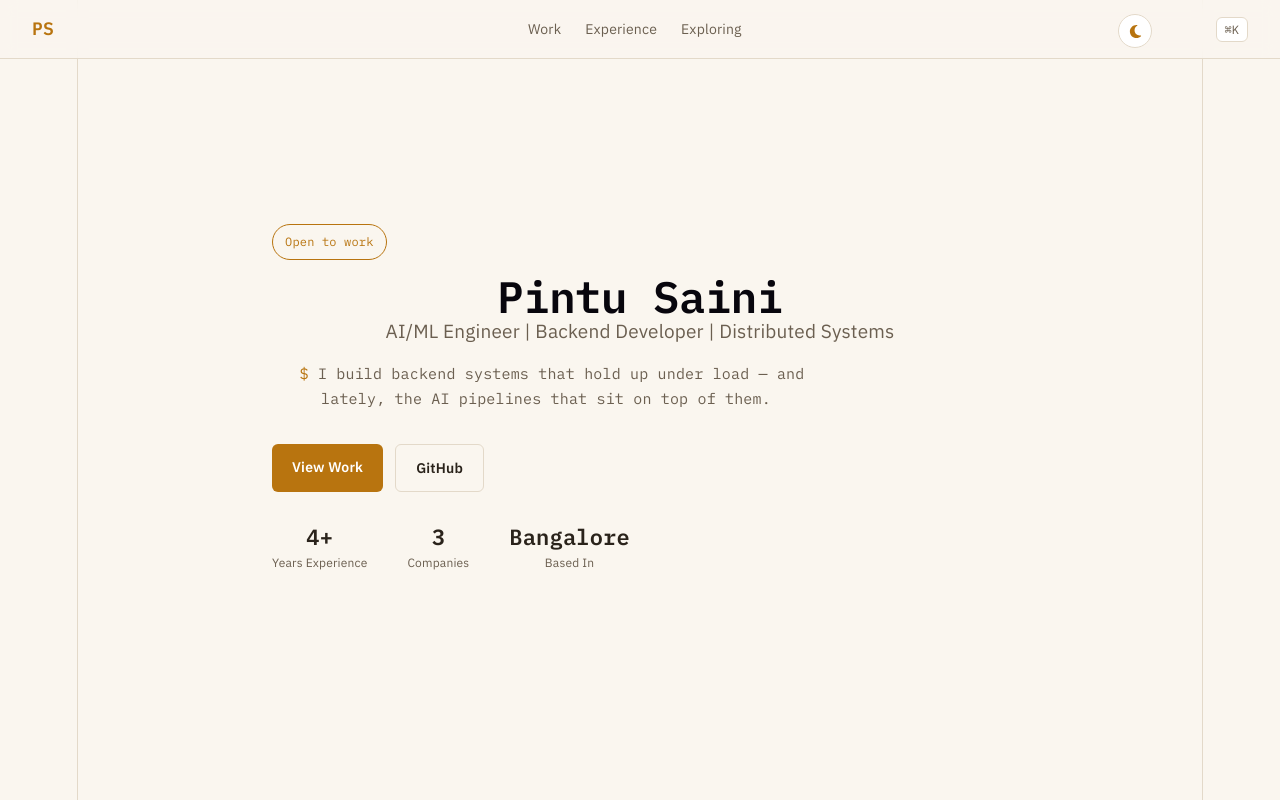
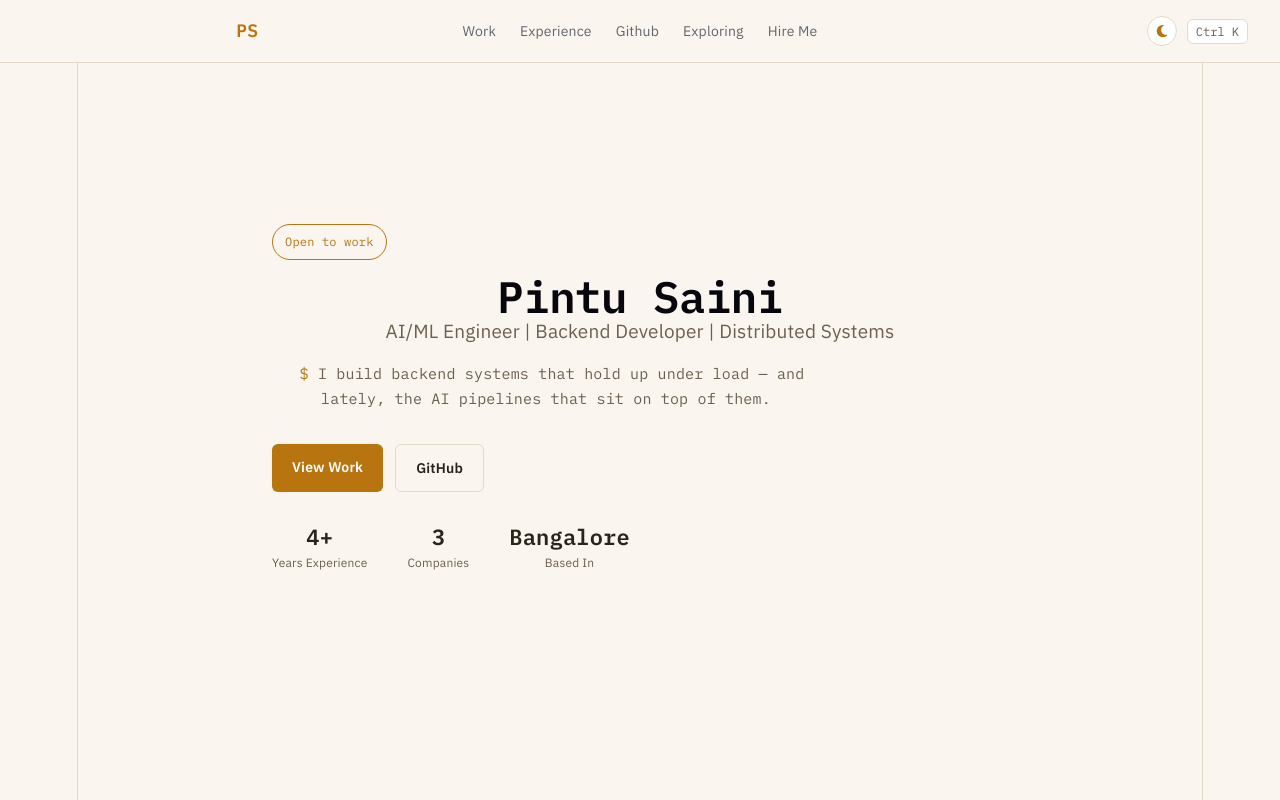
Before and after one commit to pintu1803/my-portfolio, a React (Vite) app: page / in a window 1280 px wide. Shown: the top 800 px of the page. Built offline with nearby package versions, Linux system fonts and the light colour scheme; no server answers.

Commit message:
fixed links

```diff
--- a/src/App.css
+++ b/src/App.css
@@ -8,12 +8,22 @@
   --text-dim: #a89a86;
   --accent: #e2a13d;
   --accent-soft: rgba(226, 161, 61, 0.1);
+  --nav-link: #9a9ea3;
   --mono: "IBM Plex Mono", ui-monospace, "SFMono-Regular", Menlo, Consolas, monospace;
   --sans: "IBM Plex Sans", -apple-system, BlinkMacSystemFont, "Segoe UI", Roboto, sans-serif;
 }
 
 * {
   box-sizing: border-box;
+}
+
+html {
+  scroll-behavior: smooth;
+}
+@media (prefers-reduced-motion: reduce) {
+  html {
+    scroll-behavior: auto;
+  }
 }
 
 body {
@@ -461,24 +471,36 @@ body {
   color: var(--text);
 }
 
-/* Theme toggle */
+/* Nav extras: centred links, right-hand actions, theme toggle */
+.nav {
+  display: grid;
+  grid-template-columns: 1fr auto 1fr;
+}
+.nav-links {
+  justify-self: center;
+}
+.nav-links a {
+  color: var(--nav-link);
+}
+.nav-actions {
+  justify-self: end;
+  display: flex;
+  align-items: center;
+  gap: 10px;
+}
 .theme-toggle {
-  position: fixed;
-  top: 14px;
-  right: 128px; /* sits just left of the nav's Ctrl+K button */
-  z-index: 60;
-  width: 34px;
-  height: 34px;
+  width: 30px;
+  height: 30px;
   display: inline-flex;
   align-items: center;
   justify-content: center;
-  font-size: 15px;
+  font-size: 14px;
   background: var(--surface);
   color: var(--accent);
   border: 1px solid var(--border);
   border-radius: 50%;
   cursor: pointer;
-  transition: border-color 0.15s ease, transform 0.15s ease;
+  transition: border-color 0.15s ease;
 }
 .theme-toggle:hover {
   border-color: var(--accent);
@@ -486,6 +508,27 @@ body {
 .theme-toggle:focus-visible {
   outline: 2px solid var(--accent);
   outline-offset: 3px;
+}
+@media (max-width: 760px) {
+  .nav {
+    display: flex;
+    justify-content: space-between;
+    padding: 12px 16px;
+    gap: 12px;
+  }
+  .nav-logo,
+  .nav-cmdk {
+    display: none;
+  }
+  .nav-links {
+    gap: 14px;
+    overflow-x: auto;
+    white-space: nowrap;
+    scrollbar-width: none;
+  }
+  .nav-links a {
+    font-size: 13px;
+  }
 }
 
 /* Light theme */
@@ -497,6 +540,7 @@ body {
   --text-dim: #6b5f50;
   --accent: #b8740f;
   --accent-soft: rgba(184, 116, 15, 0.1);
+  --nav-link: #62666b;
   /* variables read by Experience.css */
   --fg: #2a231b;
   --muted: #6b5f50;
--- a/src/App.jsx
+++ b/src/App.jsx
@@ -1,5 +1,4 @@
 import React, { useState, useEffect, useLayoutEffect } from "react";
-import { FaSun, FaMoon } from "react-icons/fa6";
 import Nav from "./components/Nav";
 import Hero from "./components/Hero";
 import Work from "./components/Work";
@@ -69,7 +68,11 @@ export default function App() {
 
   return (
     <div className="app">
-      <Nav onOpenCommandMenu={() => setCmdOpen(true)} />
+      <Nav
+        onOpenCommandMenu={() => setCmdOpen(true)}
+        theme={theme}
+        onToggleTheme={() => setTheme((t) => (t === "dark" ? "light" : "dark"))}
+      />
       <Hero />
       <Work />
       <Experience />
@@ -77,15 +80,6 @@ export default function App() {
       <Exploring />
       <Footer />
       <CommandMenu open={cmdOpen} onClose={() => setCmdOpen(false)} />
-      <button
-        type="button"
-        className="theme-toggle"
-        aria-label={`Switch to ${theme === "dark" ? "light" : "dark"} theme`}
-        title={`Switch to ${theme === "dark" ? "light" : "dark"} theme`}
-        onClick={() => setTheme((t) => (t === "dark" ? "light" : "dark"))}
-      >
-        {theme === "dark" ? <FaSun /> : <FaMoon />}
-      </button>
     </div>
   );
 }
--- a/src/components/Exploring.css
+++ b/src/components/Exploring.css
@@ -14,13 +14,13 @@
 
 .ex-card{
   background:var(--e-surface); border:1px solid var(--e-border); border-radius:8px;
-  padding:24px; text-align:center;
+  padding:24px; text-align:left;
 }
 .ex-title{margin:0 0 14px; font-size:16px; line-height:1.3; font-weight:700; color:var(--e-fg); overflow-wrap:anywhere}
 .ex-text{margin:0; font-size:14px; line-height:1.6; color:var(--e-dim); overflow-wrap:anywhere}
 
 /* ---- keyword chips ---- */
-.ex-chips{list-style:none; margin:0; padding:0; display:flex; flex-wrap:wrap; justify-content:center; gap:6px}
+.ex-chips{list-style:none; margin:0; padding:0; display:flex; flex-wrap:wrap; justify-content:flex-start; gap:6px}
 .ex-chip{
   padding:4px 10px; border-radius:5px; font:500 11.5px/1.3 var(--e-mono);
   color:#bfe9ff; background:rgba(92,200,255,.09); border:1px solid rgba(92,200,255,.35);
--- a/src/components/Nav.jsx
+++ b/src/components/Nav.jsx
@@ -1,28 +1,54 @@
 import React from "react";
+import { FaSun, FaMoon } from "react-icons/fa6";
 import { profile } from "../data";
 
-export default function Nav({ onOpenCommandMenu }) {
+const LINKS = [
+  { label: "Work", href: "#work" },
+  { label: "Experience", href: "#experience" },
+  { label: "Github", href: "#github" },
+  { label: "Exploring", href: "#exploring" },
+];
+
 const initials = profile.name
   .split(" ")
   .map((w) => w[0])
   .join("")
-    .slice(0, 2)
   .toUpperCase();
 
+export default function Nav({ onOpenCommandMenu, theme, onToggleTheme }) {
+  const next = theme === "dark" ? "light" : "dark";
+
   return (
-    <nav className="nav">
-      <a href="#hero" className="nav-logo">
+    <nav className="nav" aria-label="Primary">
+      <a className="nav-logo" href="#hero">
         {initials}
       </a>
+
       <div className="nav-links">
-        <a href="#work">Work</a>
-        <a href="#experience">Experience</a>
-        <a href="#exploring">Exploring</a>
+        {LINKS.map(({ label, href }) => (
+          <a key={href} href={href}>
+            {label}
+          </a>
+        ))}
+        <a href={`mailto:${profile.email}?subject=Let%27s%20work%20together`}>
+          Hire Me
+        </a>
       </div>
-      <button className="nav-cmdk" onClick={onOpenCommandMenu}>
-        <kbd>⌘</kbd>
-        <kbd>K</kbd>
+
+      <div className="nav-actions">
+        <button
+          type="button"
+          className="theme-toggle"
+          aria-label={`Switch to ${next} theme`}
+          title={`Switch to ${next} theme`}
+          onClick={onToggleTheme}
+        >
+          {theme === "dark" ? <FaSun /> : <FaMoon />}
         </button>
+        <button type="button" className="nav-cmdk" onClick={onOpenCommandMenu} aria-label="Open command menu">
+          <kbd>Ctrl K</kbd>
+        </button>
+      </div>
     </nav>
   );
 }
```
Lines whose indentation alone changed are shown as unchanged.
